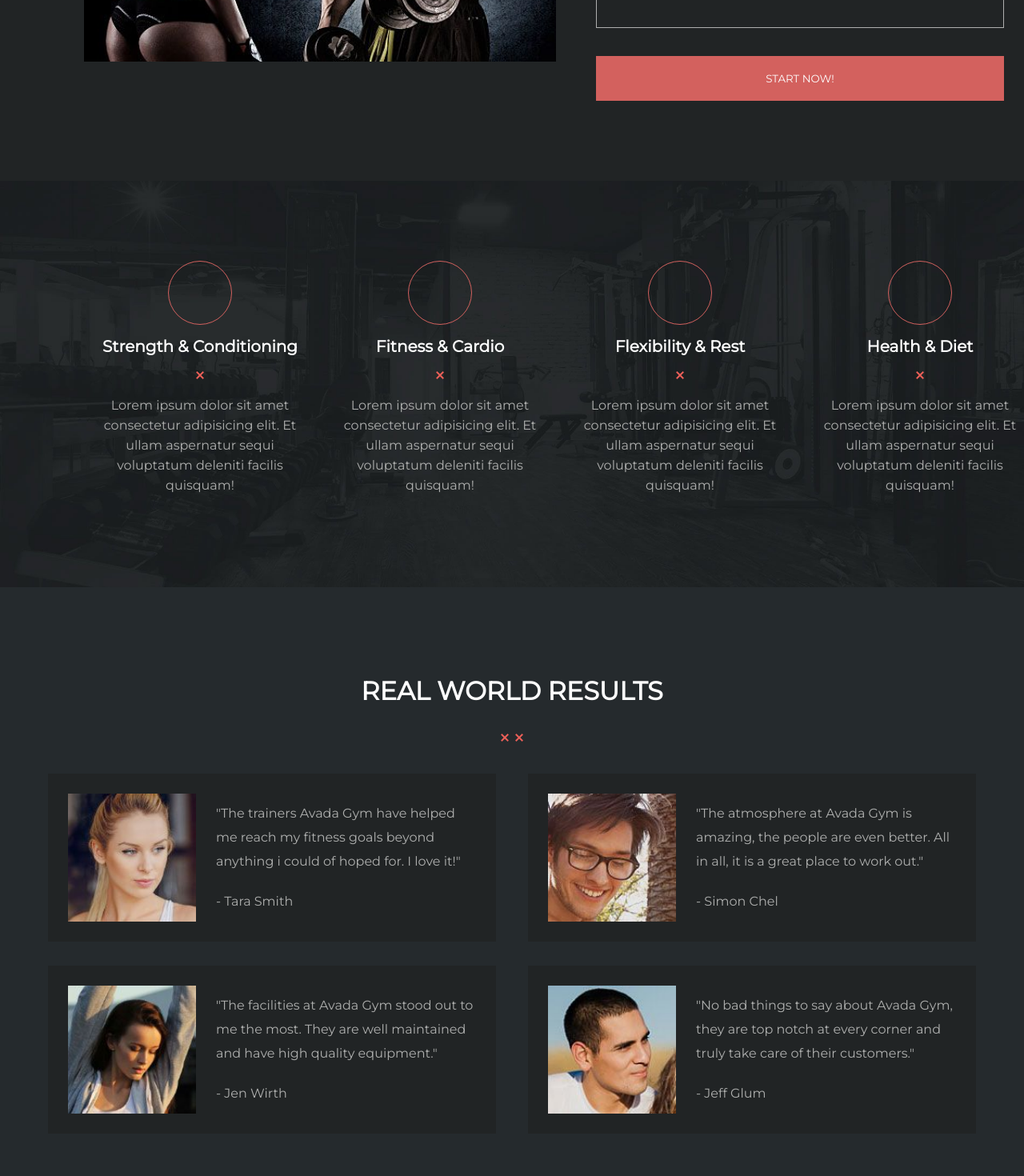
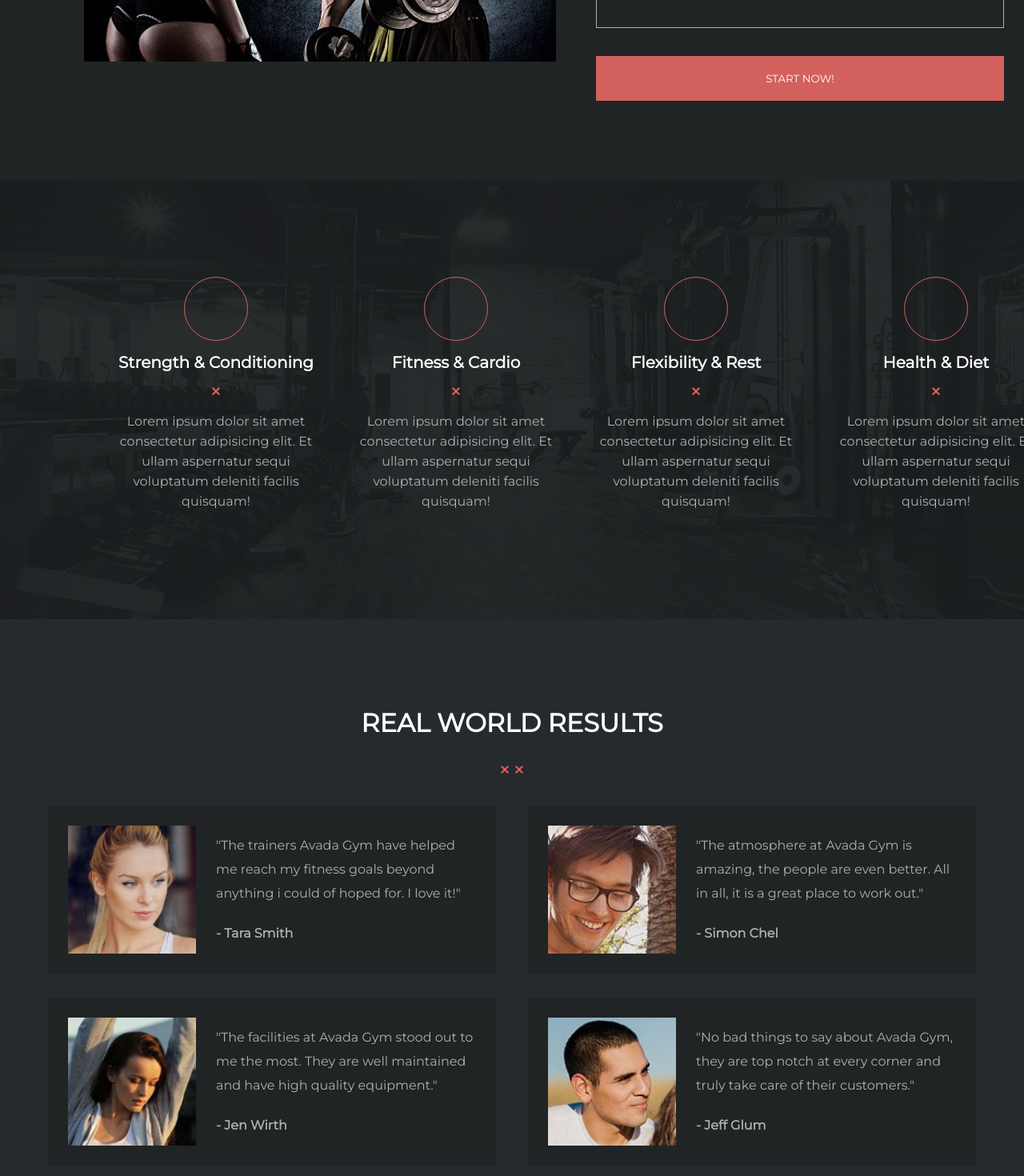
Before and after one commit to pizzi9523/proj-html-vuejs, a Vue app: page / in a window 1280 px wide. Shown: the part 1687-3157 px from the top of the page at 80% size. Built offline with nearby package versions, Linux system fonts and the light colour scheme; the HTML template or start-up script is replaced by a standard one.

Commit message:
style: edit padding in service and text in result

```diff
--- a/src/components/Result.vue
+++ b/src/components/Result.vue
@@ -14,7 +14,9 @@
             />
             <div>
               <p>{{ review.text }}</p>
-              <p>- {{ review.reviewer }}</p>
+              <p>
+                <strong>- {{ review.reviewer }}</strong>
+              </p>
             </div>
           </div>
         </div>
--- a/src/components/Services.vue
+++ b/src/components/Services.vue
@@ -62,7 +62,7 @@ export default {
   background-image: url("../assets/images/gym_bkgd_bw-compressor.jpg");
   background-size: cover;
   background-position-y: center;
-  padding: 100px;
+  padding: 120px;
   .service_card {
     text-align: center;
     .icon_circle {
```
